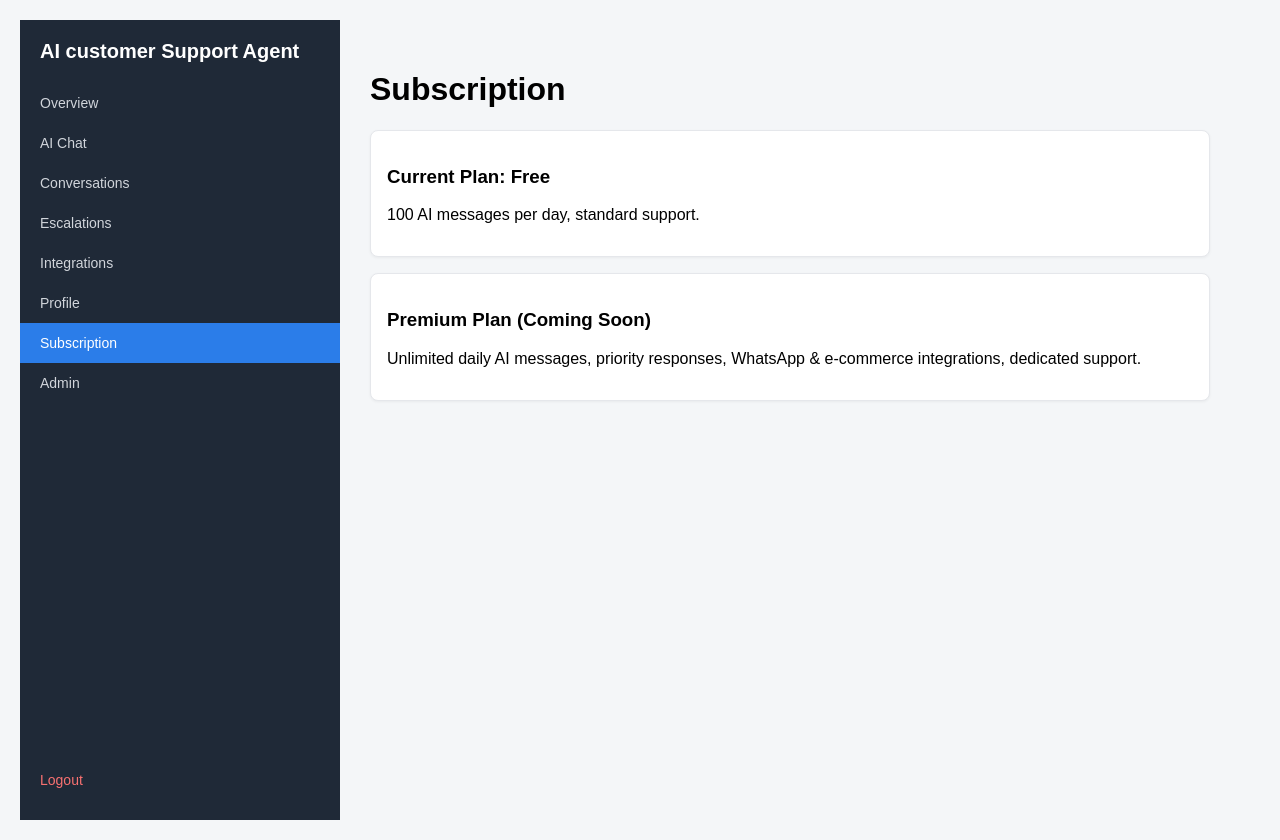
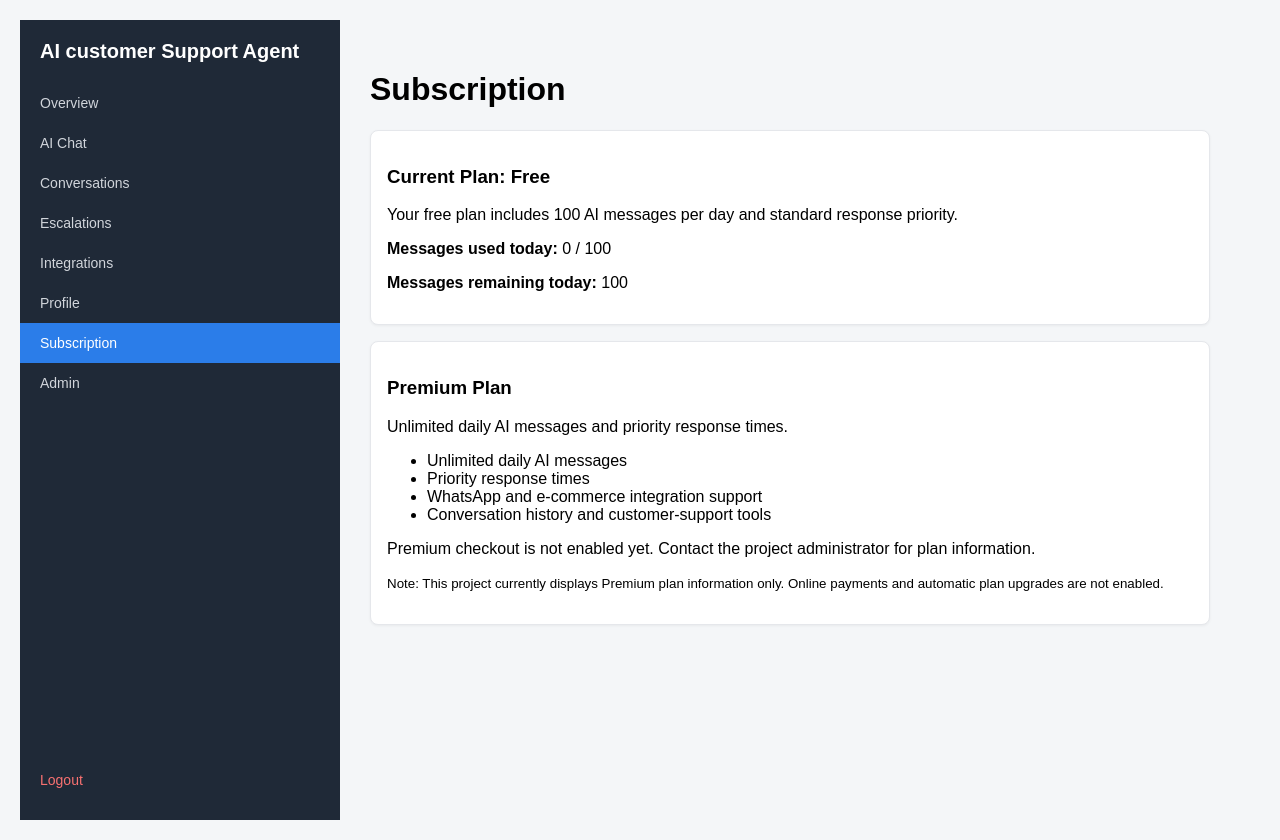
Before and after one commit to Amna-FrontendDeveloper/FyP-BSSE, a Flask app: page /subscription in a window 1280 px wide. Run offline with Flask 3, Linux system fonts and the light colour scheme; the visitor is signed in with stand-in values (Sample User, id 1); data comes from the database, SQL or seed files in the repository; data that the repository does not hold is empty.

Commit message:
Show free usage and premium plan details

```diff
--- a/templates/subscription.html
+++ b/templates/subscription.html
@@ -2,12 +2,23 @@
 {% block title %}Subscription{% endblock %}
 {% block content %}
 <h1>Subscription</h1>
+
 <div class="card">
     <h3>Current Plan: Free</h3>
-    <p>100 AI messages per day, standard support.</p>
+    <p>Your free plan includes {{ daily_message_limit }} AI messages per day and standard response priority.</p>
+    <p><strong>Messages used today:</strong> {{ messages_used_today }} / {{ daily_message_limit }}</p>
+    <p><strong>Messages remaining today:</strong> {{ remaining_messages }}</p>
 </div>
+
 <div class="card">
-    <h3>Premium Plan (Coming Soon)</h3>
-    <p>Unlimited daily AI messages, priority responses, WhatsApp & e-commerce integrations, dedicated support.</p>
+    <h3>{{ premium_plan.plan_name }}</h3>
+    <p>{{ premium_plan.plan_benefit }}</p>
+    <ul>
+        {% for feature in premium_plan.plan_features %}
+        <li>{{ feature }}</li>
+        {% endfor %}
+    </ul>
+    <p>{{ premium_plan.cta }}</p>
+    <p><small>Note: This project currently displays Premium plan information only. Online payments and automatic plan upgrades are not enabled.</small></p>
 </div>
 {% endblock %}
```
